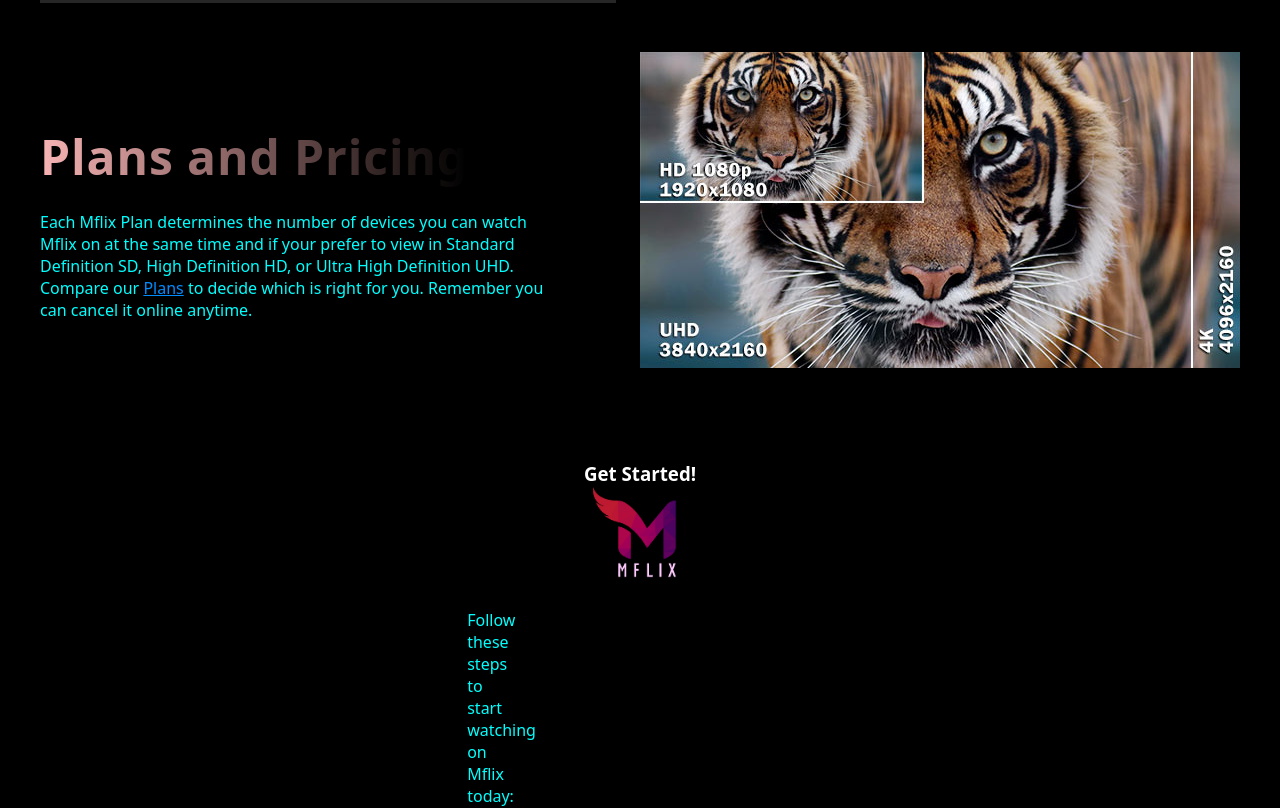
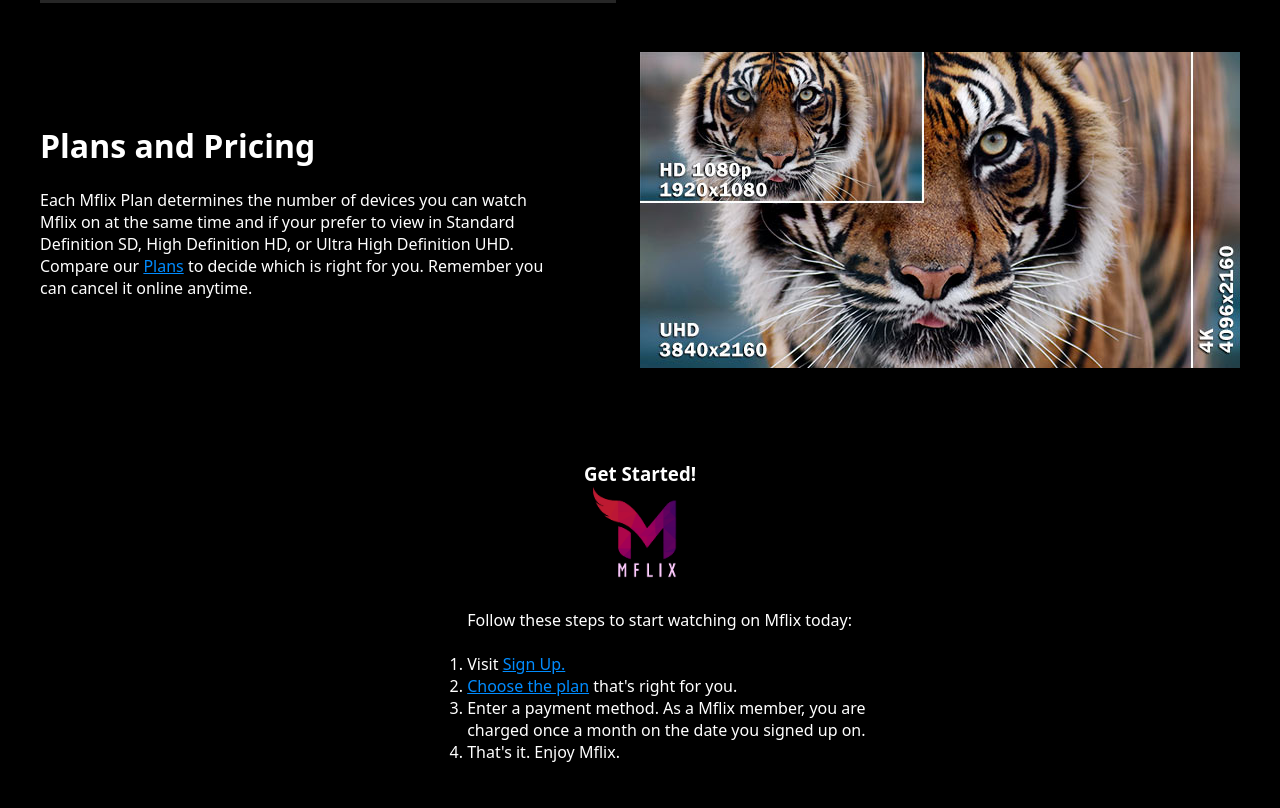
Before and after one commit to nishanthdmello/Netflix-Clone, a React (Create React App) app: page /FAQ in a window 1280 px wide. Shown: the part 980-1788 px from the top of the page. Built offline with nearby package versions, Linux system fonts and the light colour scheme.

Commit message:
Fixed Merge Conflict for the most part

```diff
--- a/src/Contact/Contact.css
+++ b/src/Contact/Contact.css
@@ -1,6 +1,6 @@
 h3 {
     color:white;
 }
-div, a {
+.contact_page, a {
     color: aqua;
 }
--- a/src/Contact/Contact.jsx
+++ b/src/Contact/Contact.jsx
@@ -5,7 +5,7 @@
 
 function Contact() {
   return (
-    <div>
+    <div className="contact_page">
       <h3>Call us:</h3>7892896964
       <br />
       <h3>Email us:</h3>nihaltm2002@gmail.com
--- a/src/FAQpage/FAQpage.css
+++ b/src/FAQpage/FAQpage.css
@@ -17,7 +17,7 @@
 }
 
 #FAQ_page #GetStarted {
-  width: 30vw;
+  width: 70vw;
   padding-left: 36.5vw;
 }
 
--- a/src/Login/Login.jsx
+++ b/src/Login/Login.jsx
@@ -44,7 +44,7 @@
           Forgot Password ?
         </p>
         <div className="button_container">
-          <button className="sign_in_button">Sign In</button>
+          <button className="sign_in_button" onClick={navigateToMovies}>Sign In</button>
           <p className="no_account">Don't have an account ?</p>
           <button className="sign_up_button" onClick={navigateToSignUp}>
             Sign Up
--- a/src/Movies/App.css
+++ b/src/Movies/App.css
@@ -12,10 +12,10 @@
   --font-raleway: "Raleway", sans-serif;
 }
 
-body {
+/* body {
   font-family: var(--font-roboto);
   background-color: #212426;
-}
+}  */
 
 .app {
   padding: 4rem;
@@ -23,9 +23,10 @@
   justify-content: center;
   align-items: center;
   flex-direction: column;
+  background-color: #212426;
 }
 
-h1 {
+.app h1 {
   font-size: 3rem;
   letter-spacing: 0.9px;
   background: linear-gradient(
```
